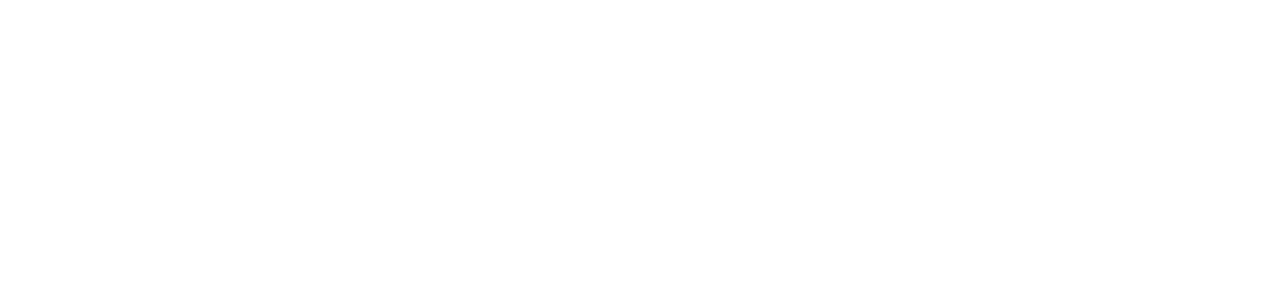
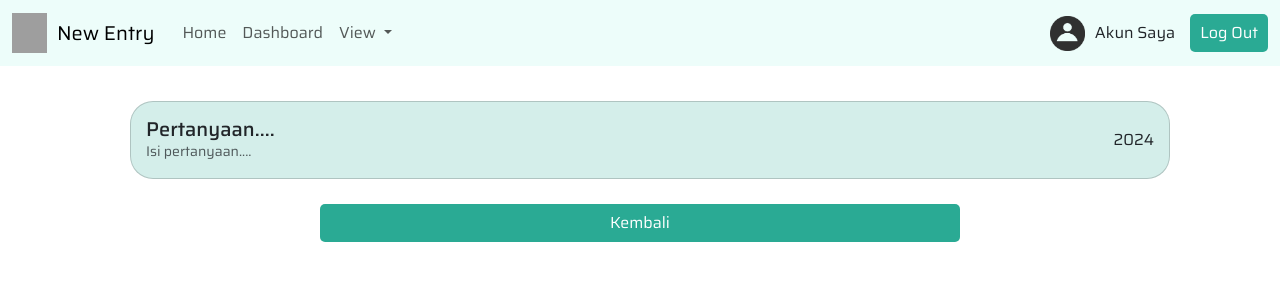
Before and after one commit to ProyekRPLNewEntry/Proyek_RPL_NewEntry, a Vue app: page /outputmenusni in a window 1280 px wide. Before the commit this address had no page. Shown: the top 300 px of the page. Built offline with nearby package versions, Linux system fonts and the light colour scheme; grey boxes are pictures that could not be loaded.

Commit message:
tambahkan page input dan update style css sikedde

```diff
--- a/src/views/homePage.vue
+++ b/src/views/homePage.vue
@@ -50,7 +50,7 @@
               bulk of the card's content.
             </p>
             <a
-              href="/input"
+              href="/inputnu"
               class="btn-home border-btn btn-primary button-wrapper-outputmenu text-decoration-none"
               >NU Greenmetric</a
             >
--- a/src/views/inputUser.vue
+++ b/src/views/inputUserNU.vue
@@ -132,10 +132,10 @@
     </div>
 
     <div style="margin-bottom: 50px; text-align: center">
-      <a href="/outputmenu" style="margin-bottom: 10px; margin-right: 10px">
+      <a href="/outputmenunu" style="margin-bottom: 10px; margin-right: 10px">
         <button class="btn btn-kirim" type="submit">Kirim</button>
       </a>
-      <a href="/outputmenu" style="margin-bottom: 10px; margin-right: 10px">
+      <a href="/outputmenunu" style="margin-bottom: 10px; margin-right: 10px">
         <button class="btn btn-success btn-lihat" type="submit">Lihat</button>
       </a>
       <a href="#" style="margin-bottom: 10px">
--- a/src/views/outputMenu.vue
+++ b/src/views/outputMenuNU.vue
@@ -43,6 +43,15 @@
 
 .custom-card {
   background-color: rgba(42, 170, 148, 0.2);
+  transition: background-color 0.3s ease;
+}
+
+.custom-card:hover {
+  background-color: rgba(42, 170, 148, 0.5);
+}
+
+.custom-card:active {
+  background-color: rgba(42, 170, 148, 0.8);
 }
 
 .container-dashboard {
--- /dev/null
+++ b/src/views/outputMenuSNI.vue
@@ -0,0 +1,128 @@
+<script>
+import navbarPage from "@/components/navbarComponent.vue";
+
+export default {
+  components: {
+    navbarPage,
+  },
+};
+</script>
+
+<template>
+  <navbarPage />
+
+  <main class="title-page" style="padding-left: 100px; padding-right: 100px; margin-top: 66px;">
+    <a
+      href="/output"
+      class="card mb-3 custom-card text-decoration-none"
+      target="_blank"
+    >
+      <div class="container-outputmenu">
+        <div class="col">
+          <h5 class="card-title">Pertanyaan....</h5>
+          <p class="margin-top-outputmenu card-text text-body-secondary">
+            <small class="text-body-secondary">Isi pertanyaan....</small>
+          </p>
+        </div>
+        <div>
+          <p class="card-text text-end">2024</p>
+        </div>
+      </div>
+    </a>
+  </main>
+
+  <a style="margin-top: 25px;" href="/" class="button-wrapper-outputmenu">
+    <button class="btn-dashboard btn-primary border-btn" type="submit">Kembali</button>
+  </a>
+</template>
+
+<style>
+.rounded-image {
+  border-radius: 50%;
+}
+
+.custom-card {
+  background-color: rgba(42, 170, 148, 0.2);
+  transition: background-color 0.3s ease;
+}
+
+.custom-card:hover {
+  background-color: rgba(42, 170, 148, 0.5);
+}
+
+.custom-card:active {
+  background-color: rgba(42, 170, 148, 0.8);
+}
+
+.container-dashboard {
+  display: flex;
+  align-items: center;
+  padding: 10px;
+  justify-content: center;
+}
+
+.btn-dashboard {
+  background-color: #2aaa94;
+  color: white;
+  padding: 7px;
+  text-align: center;
+  padding-left: 8px;
+  padding-right: 8px;
+  width: 50%;
+  display: flex;
+  justify-content: center;
+  align-items: center;
+  border: none;
+}
+
+.btn-dashboard:hover {
+  background-color: #268e7d;
+  border-color: #2aaa94;
+}
+
+.btn-dashboard:active {
+  background-color: #1f7e6e;
+  border-color: #1f7e6e;
+}
+
+.custom-card-outputmenu {
+  background-color: rgba(42, 170, 148, 0.2);
+}
+
+.container-outputmenu {
+  display: flex;
+  align-items: center;
+  padding: 15px;
+  justify-content: center;
+}
+
+.margin-top-outputmenu {
+  margin-top: -10px;
+}
+
+.button-wrapper-outputmenu {
+  display: flex;
+  justify-content: center;
+  align-items: center;
+  text-decoration: none;
+}
+
+.btn-outputmenu {
+  background-color: #2aaa94;
+  color: white;
+  padding: 7px;
+  text-align: center;
+  padding-left: 8px;
+  padding-right: 8px;
+  width: 50%;
+  display: flex;
+  justify-content: center;
+  align-items: center;
+  border: none;
+}
+
+.btn-outputmenu:hover {
+  background-color: #268e7d;
+  border-color: #2aaa94;
+}
+</style>
--- /dev/null
+++ b/src/views/outputMenuWCU.vue
@@ -0,0 +1,128 @@
+<script>
+import navbarPage from "@/components/navbarComponent.vue";
+
+export default {
+  components: {
+    navbarPage,
+  },
+};
+</script>
+
+<template>
+  <navbarPage />
+
+  <main class="title-page" style="padding-left: 100px; padding-right: 100px; margin-top: 66px;">
+    <a
+      href="/output"
+      class="card mb-3 custom-card text-decoration-none"
+      target="_blank"
+    >
+      <div class="container-outputmenu">
+        <div class="col">
+          <h5 class="card-title">Pertanyaan....</h5>
+          <p class="margin-top-outputmenu card-text text-body-secondary">
+            <small class="text-body-secondary">Isi pertanyaan....</small>
+          </p>
+        </div>
+        <div>
+          <p class="card-text text-end">2024</p>
+        </div>
+      </div>
+    </a>
+  </main>
+
+  <a style="margin-top: 25px;" href="/" class="button-wrapper-outputmenu">
+    <button class="btn-dashboard btn-primary border-btn" type="submit">Kembali</button>
+  </a>
+</template>
+
+<style>
+.rounded-image {
+  border-radius: 50%;
+}
+
+.custom-card {
+  background-color: rgba(42, 170, 148, 0.2);
+  transition: background-color 0.3s ease;
+}
+
+.custom-card:hover {
+  background-color: rgba(42, 170, 148, 0.5);
+}
+
+.custom-card:active {
+  background-color: rgba(42, 170, 148, 0.8);
+}
+
+.container-dashboard {
+  display: flex;
+  align-items: center;
+  padding: 10px;
+  justify-content: center;
+}
+
+.btn-dashboard {
+  background-color: #2aaa94;
+  color: white;
+  padding: 7px;
+  text-align: center;
+  padding-left: 8px;
+  padding-right: 8px;
+  width: 50%;
+  display: flex;
+  justify-content: center;
+  align-items: center;
+  border: none;
+}
+
+.btn-dashboard:hover {
+  background-color: #268e7d;
+  border-color: #2aaa94;
+}
+
+.btn-dashboard:active {
+  background-color: #1f7e6e;
+  border-color: #1f7e6e;
+}
+
+.custom-card-outputmenu {
+  background-color: rgba(42, 170, 148, 0.2);
+}
+
+.container-outputmenu {
+  display: flex;
+  align-items: center;
+  padding: 15px;
+  justify-content: center;
+}
+
+.margin-top-outputmenu {
+  margin-top: -10px;
+}
+
+.button-wrapper-outputmenu {
+  display: flex;
+  justify-content: center;
+  align-items: center;
+  text-decoration: none;
+}
+
+.btn-outputmenu {
+  background-color: #2aaa94;
+  color: white;
+  padding: 7px;
+  text-align: center;
+  padding-left: 8px;
+  padding-right: 8px;
+  width: 50%;
+  display: flex;
+  justify-content: center;
+  align-items: center;
+  border: none;
+}
+
+.btn-outputmenu:hover {
+  background-color: #268e7d;
+  border-color: #2aaa94;
+}
+</style>
--- a/src/views/outputNUAdmin.vue
+++ b/src/views/outputNUAdmin.vue
@@ -13,7 +13,7 @@
   <div style="margin-top: 80px">
     <div class="row justify-content-center">
       <div class="col-md-11">
-        <a href="/outputmenu" class="title-page text-decoration-none">
+        <a href="/outputmenunu" class="title-page text-decoration-none">
           <div class="card custom-card">
             <div class="container-dashboard">
               <div style="margin-right: 15px; margin-left: 12px">
@@ -55,6 +55,15 @@
 
 .custom-card {
   background-color: rgba(42, 170, 148, 0.2);
+  transition: background-color 0.3s ease;
+}
+
+.custom-card:hover {
+  background-color: rgba(42, 170, 148, 0.5);
+}
+
+.custom-card:active {
+  background-color: rgba(42, 170, 148, 0.8);
 }
 
 .container-dashboard {
--- a/src/views/outputSNIAdmin.vue
+++ b/src/views/outputSNIAdmin.vue
@@ -13,7 +13,7 @@
   <div style="margin-top: 80px">
     <div class="row justify-content-center">
       <div class="col-md-11">
-        <a href="/outputmenu" class="title-page text-decoration-none">
+        <a href="/outputmenusni" class="title-page text-decoration-none">
           <div class="card custom-card">
             <div class="container-dashboard">
               <div style="margin-right: 15px; margin-left: 12px">
@@ -55,6 +55,15 @@
 
 .custom-card {
   background-color: rgba(42, 170, 148, 0.2);
+  transition: background-color 0.3s ease;
+}
+
+.custom-card:hover {
+  background-color: rgba(42, 170, 148, 0.5);
+}
+
+.custom-card:active {
+  background-color: rgba(42, 170, 148, 0.8);
 }
 
 .container-dashboard {
--- a/src/views/outputWCUAdmin.vue
+++ b/src/views/outputWCUAdmin.vue
@@ -13,7 +13,7 @@
   <div style="margin-top: 80px">
     <div class="row justify-content-center">
       <div class="col-md-11">
-        <a href="/outputmenu" class="title-page text-decoration-none">
+        <a href="/outputmenuwcu" class="title-page text-decoration-none">
           <div class="card custom-card">
             <div class="container-dashboard">
               <div style="margin-right: 15px; margin-left: 12px">
@@ -55,6 +55,15 @@
 
 .custom-card {
   background-color: rgba(42, 170, 148, 0.2);
+  transition: background-color 0.3s ease;
+}
+
+.custom-card:hover {
+  background-color: rgba(42, 170, 148, 0.5);
+}
+
+.custom-card:active {
+  background-color: rgba(42, 170, 148, 0.8);
 }
 
 .container-dashboard {
```
Also changed, not shown: src/routers/index.js (+12 -4 lines).
